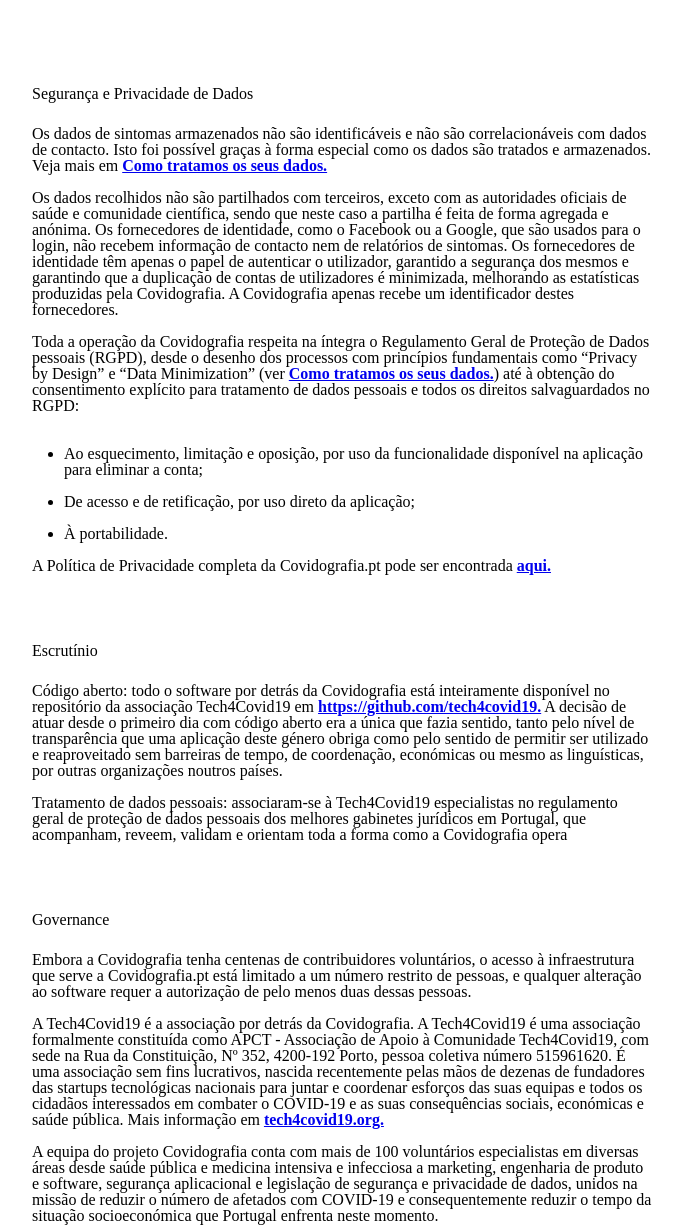
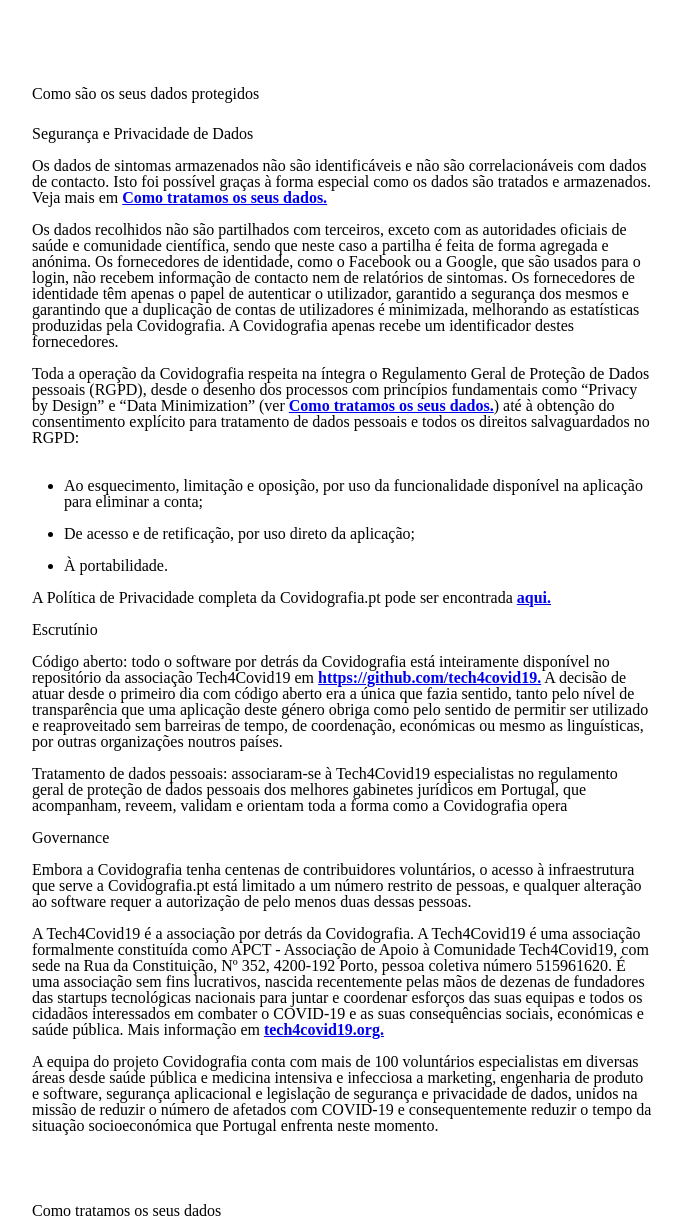
Before and after one commit to Tech4covid19/trackovid-landing-page, a Gatsby site: page /privacidade in a window 1280 px wide. Shown: the part 540-1767 px from the top of the page, without its empty margins (298-979 px from the left). Built offline with nearby package versions, Linux system fonts and the light colour scheme; Gatsby itself is replaced by a stand-in of ours.

Commit message:
fix indentation on privacy page

```diff
--- a/src/pages/privacidade.jsx
+++ b/src/pages/privacidade.jsx
@@ -14,7 +14,7 @@
     <Layout>
       <SEO title="Privacidade" />
       <Header />
-      <SimpleHero title="Como são os seus dados protegidos" />
+      <SimpleHero title="Privacidade dos seus dados" />
       <Privacidade />
       <Footer color="gray" />
     </Layout>
--- a/src/sections/privacidade/index.jsx
+++ b/src/sections/privacidade/index.jsx
@@ -22,7 +22,10 @@
   return (
     <div className={styles.root}>
       <div className={styles.container}>
-        <SectionContent title="Segurança e Privacidade de Dados">
+        <SectionContent title="Como são os seus dados protegidos">
+          <Typography variant="mediumBody" weight="bold">
+            Segurança e Privacidade de Dados
+          </Typography>
           <Typography variant="smallBody">
             Os dados de sintomas armazenados não são identificáveis e não são
             correlacionáveis com dados de contacto. Isto foi possível graças à
@@ -79,8 +82,9 @@
               aqui.
             </Button>
           </Typography>
-        </SectionContent>
-        <SectionContent title="Escrutínio">
+          <Typography variant="mediumBody" weight="bold">
+            Escrutínio
+          </Typography>
           <Typography variant="smallBody">
             Código aberto: todo o software por detrás da Covidografia está
             inteiramente disponível no repositório da associação Tech4Covid19 em{" "}
@@ -100,8 +104,9 @@
             melhores gabinetes jurídicos em Portugal, que acompanham, reveem,
             validam e orientam toda a forma como a Covidografia opera
           </Typography>
-        </SectionContent>
-        <SectionContent title="Governance">
+          <Typography variant="mediumBody" weight="bold">
+            Governance
+          </Typography>
           <Typography variant="smallBody">
             Embora a Covidografia tenha centenas de contribuidores voluntários,
             o acesso à infraestrutura que serve a Covidografia.pt está limitado
@@ -170,21 +175,22 @@
               alt="diagrama privacidade"
               src={privacidadeEsquema}
             />
-          </SectionContent>
-        </div>
-        <SectionContent title="Conformidade com RGPD">
+            <Typography variant="mediumBody" weight="bold">
+              Conformidade com RGPD
+            </Typography>
             <Typography variant="smallBody">
               As principais preocupações de conformidade com Regime Geral de
-            Proteção de Dados (RGPD) incidem na base legal para o processamento
-            dos dados e na garantia que os dados do utilizador são mantidos de
-            forma segura e com mecanismos que assegurem uma proteção adequada no
-            caso de possíveis vazamentos de dados. Para cumprir estes
-            requisitos, os seguintes processos foram implementados, após a
-            revisão por parte de várias equipas de apoio legal:
+              Proteção de Dados (RGPD) incidem na base legal para o
+              processamento dos dados e na garantia que os dados do utilizador
+              são mantidos de forma segura e com mecanismos que assegurem uma
+              proteção adequada no caso de possíveis vazamentos de dados. Para
+              cumprir estes requisitos, os seguintes processos foram
+              implementados, após a revisão por parte de várias equipas de apoio
+              legal:
             </Typography>
             <Typography variant="smallBody">
-            1. Formulários de consentimento explícito formam a base legal para o
-            processamento dos dados. É requerido ao utilizador que
+              1. Formulários de consentimento explícito formam a base legal para
+              o processamento dos dados. É requerido ao utilizador que
               explicitamente aceita que os seus dados sintomáticos sejam
               processados, assim como os seus dados pessoais, para efeitos de
               notificações. Métodos claros e fáceis para o utilizador poder
@@ -194,35 +200,37 @@
             </Typography>
             <Typography variant="smallBody">
               2. Toda a informação pessoal associada com informação de saúde é
-            pseudo-anonimizada com funções criptográficas antes de ser guardada,
-            garantido um nível elevado de anonimato em caso de haver um
-            vazamento de dados.
+              pseudo-anonimizada com funções criptográficas antes de ser
+              guardada, garantido um nível elevado de anonimato em caso de haver
+              um vazamento de dados.
             </Typography>
             <Typography variant="smallBody">
-            3. Todo o fluxo de dados de e para os dispositivos dos utilizadores
-            são encriptadas (SSL).
+              3. Todo o fluxo de dados de e para os dispositivos dos
+              utilizadores são encriptadas (SSL).
             </Typography>
             <Typography variant="smallBody">
-            4. O serviço está implementado de forma a manter todos os dados dos
-            utilizadores dentro da União Europeia através da infraestrutura da
-            Amazon AWS, um fornecedor de infraestrutura com elevadíssima
-            reputação e várias certificações relevantes (ISO27001, SOC2 e 3).
+              4. O serviço está implementado de forma a manter todos os dados
+              dos utilizadores dentro da União Europeia através da
+              infraestrutura da Amazon AWS, um fornecedor de infraestrutura com
+              elevadíssima reputação e várias certificações relevantes
+              (ISO27001, SOC2 e 3).
             </Typography>
-        </SectionContent>
-        <SectionContent title="Medidas de Segurança">
+            <Typography variant="mediumBody" weight="bold">
+              Medidas de Segurança
+            </Typography>
             <Typography variant="smallBody">
-            APIs privadas, como as de acesso a dados, são protegidas através de
-            firewall que só permitem o acesso aos dados através de endereços de
-            IP dedicados da Covidografia.pt e pelos endereços de IP dos
-            utilizadores da plataforma.
+              APIs privadas, como as de acesso a dados, são protegidas através
+              de firewall que só permitem o acesso aos dados através de
+              endereços de IP dedicados da Covidografia.pt e pelos endereços de
+              IP dos utilizadores da plataforma.
             </Typography>
             <Typography variant="smallBody">
               As interfaces públicas com acesso restrito, como quadros
-            operacionais, são acedidos via conexões encriptadas (HTTPS), e estão
-            restringidos via uma combinação de nome de utilizador e palavra
-            passe, ou então via serviços de autenticação escolhidos pelo
-            utilizador (exemplo: Facebook). Adicionalmente, a utilização destes
-            acessos é monitorizada e gravada para permitir auditorias.
+              operacionais, são acedidos via conexões encriptadas (HTTPS), e
+              estão restringidos via uma combinação de nome de utilizador e
+              palavra passe, ou então via serviços de autenticação escolhidos
+              pelo utilizador (exemplo: Facebook). Adicionalmente, a utilização
+              destes acessos é monitorizada e gravada para permitir auditorias.
             </Typography>
             <Typography variant="smallBody">
               A infraestrutura e o acesso à gestão do software estão protegidos
@@ -232,11 +240,12 @@
               garantindo que o acesso é limitado a membros ativos da equipa.
             </Typography>
             <Typography variant="smallBody">
-            O armazenamento de dados na infraestrutura é encriptado (Amazon’sS3
-            e RDS).
+              O armazenamento de dados na infraestrutura é encriptado
+              (Amazon’sS3 e RDS).
             </Typography>
           </SectionContent>
         </div>
       </div>
+    </div>
   );
 }
--- a/src/sections/privacidade/index.module.css
+++ b/src/sections/privacidade/index.module.css
@@ -6,15 +6,15 @@
 
 .container {
   max-width: 620px;
-  padding: 102px 54px;
+  padding: 102px 54px 35px;
   margin: 0 auto;
 
   @include breakpoint-mobile-only {
-    padding: 72px 36px;
+    padding: 72px 36px 35px;
   }
 
   @include breakpoint-xs-only {
-    padding: 56px 36px;
+    padding: 56px 36px 35px;
   }
 }
 
```
Lines whose indentation alone changed are shown as unchanged.
